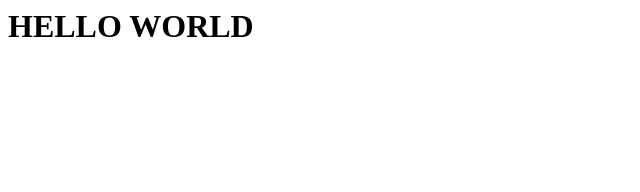
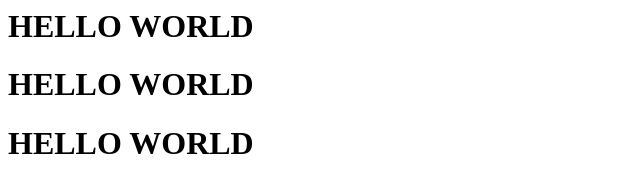
Before and after one commit to rohogaka1/fictional-invention, a plain HTML site: page index.html in a window 1280 px wide. Shown: the whole page, without its empty margins (0-640 px from the left). Drawn offline with Linux system fonts and the light colour scheme.

Commit message:
Update index.html

```diff
--- a/index.html
+++ b/index.html
@@ -1 +1,3 @@
 <h1> HELLO WORLD </h1>
+<h1> HELLO WORLD </h1>
+<h1> HELLO WORLD </h1>
```
